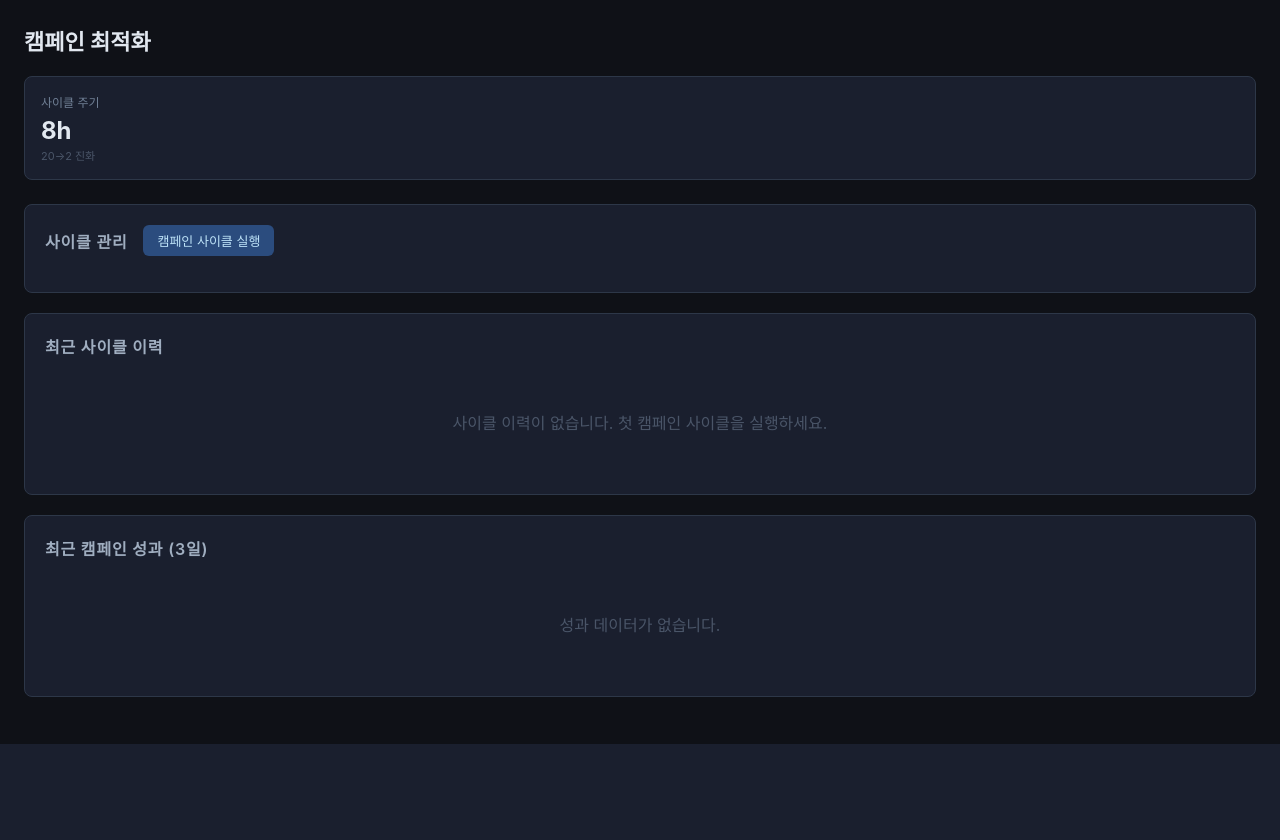
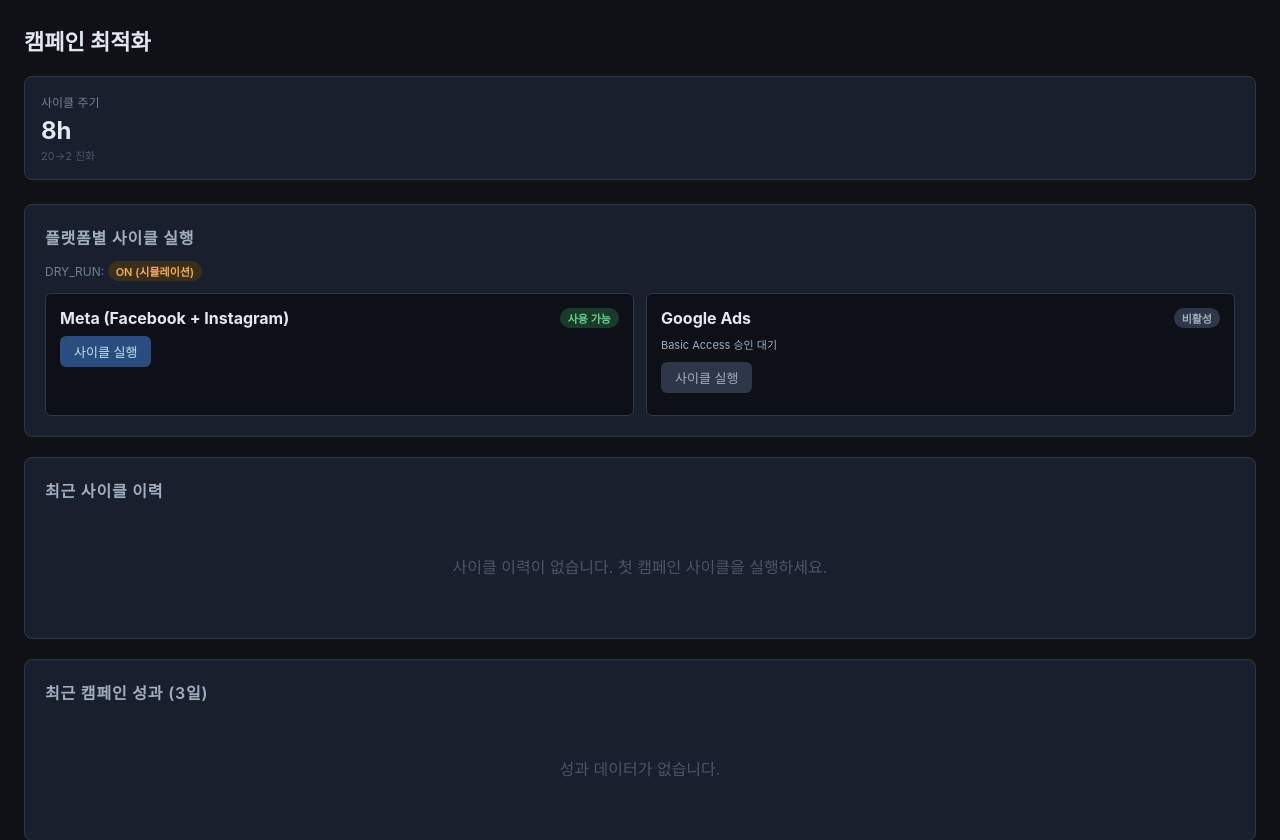
Before and after one commit to mdhong13/ad-optimizer, a FastAPI app: page /campaigns in a window 1280 px wide. Shown: the part 56-896 px from the top of the page. Before the commit the page ends 800 px from the top, so only its background shows below. Run offline with FastAPI, Linux system fonts and the light colour scheme; data that the repository does not hold is empty.

Commit message:
Split campaign cycle execution by platform
- tasks.py: add run_campaign_cycle_meta() and run_campaign_cycle_google()
- campaigns.py route: /run-cycle/{platform} dispatches to platform-specific task
- campaigns.html: per-platform card with Enable/Disable state and DRY_RUN indicator

Google Ads is gated behind PLATFORM_CONFIG.enabled=False until Basic Access approved.

Co-Authored-By: Claude Opus 4.6 <noreply@anthropic.com>

```diff
--- a/web/routes/campaigns.py
+++ b/web/routes/campaigns.py
@@ -1,11 +1,27 @@
-from fastapi import APIRouter, Request, BackgroundTasks
+from fastapi import APIRouter, Request, BackgroundTasks, HTTPException
 from fastapi.templating import Jinja2Templates
 from pathlib import Path
 
 from storage.db import get_latest_cycle, get_collection, get_recent_performance
+from config.settings import settings
 
 router = APIRouter(prefix="/campaigns")
 templates = Jinja2Templates(directory=str(Path(__file__).parent.parent / "templates"))
+
+# 플랫폼별 사용 가능 상태
+PLATFORM_CONFIG = {
+    "meta": {
+        "name": "Meta (Facebook + Instagram)",
+        "enabled": True,
+        "task": "run_campaign_cycle_meta",
+    },
+    "google": {
+        "name": "Google Ads",
+        "enabled": False,  # Basic Access 승인 후 True로 변경
+        "task": "run_campaign_cycle_google",
+        "note": "Basic Access 승인 대기",
+    },
+}
 
 
 @router.get("")
@@ -37,17 +53,29 @@ async def campaigns_page(request: Request):
         "cycles": cycles,
         "performance": performance[:20],
         "platform_summary": platform_summary,
+        "platforms": PLATFORM_CONFIG,
+        "dry_run": settings.DRY_RUN,
     })
 
 
-@router.post("/run-cycle")
-async def run_cycle(background_tasks: BackgroundTasks, platform: str = "meta"):
-    """캠페인 최적화 사이클 수동 실행"""
+@router.post("/run-cycle/{platform}")
+async def run_cycle(platform: str, background_tasks: BackgroundTasks):
+    """플랫폼별 캠페인 최적화 사이클 수동 실행"""
+    if platform not in PLATFORM_CONFIG:
+        raise HTTPException(status_code=400, detail=f"Unknown platform: {platform}")
+    cfg = PLATFORM_CONFIG[platform]
+    if not cfg["enabled"]:
+        raise HTTPException(status_code=403, detail=f"{cfg['name']} 비활성화: {cfg.get('note', '')}")
+
+    task_name = cfg["task"]
+
     def _run():
-        from scheduler.tasks import run_campaign_cycle
-        run_campaign_cycle()
+        import scheduler.tasks as t
+        func = getattr(t, task_name)
+        func()
+
     background_tasks.add_task(_run)
-    return {"triggered": True, "task": "campaign_cycle", "platform": platform}
+    return {"triggered": True, "task": task_name, "platform": platform, "platform_name": cfg["name"]}
 
 
 @router.get("/api/cycles")
--- a/web/templates/campaigns.html
+++ b/web/templates/campaigns.html
@@ -20,19 +20,45 @@
   </div>
 </div>
 
-<!-- 수동 실행 -->
+<!-- 플랫폼별 사이클 실행 -->
 <div class="card">
-  <div style="display:flex; align-items:center; gap:16px; margin-bottom:16px;">
-    <h2 style="margin:0;">사이클 관리</h2>
-    <button class="btn btn-blue" onclick="runCycle()">캠페인 사이클 실행</button>
-    <span id="cycle-status" style="font-size:12px; color:#4a5568;"></span>
+  <h2 style="margin-top:0;">플랫폼별 사이클 실행</h2>
+  <div style="font-size:12px; color:#718096; margin-bottom:12px;">
+    DRY_RUN: <span class="badge {% if dry_run %}badge-yellow{% else %}badge-red{% endif %}">{{ 'ON (시뮬레이션)' if dry_run else 'OFF (실제 반영)' }}</span>
   </div>
 
-  <!-- 최근 사이클 -->
+  <div style="display:grid; grid-template-columns:repeat(auto-fit, minmax(280px, 1fr)); gap:12px;">
+    {% for key, cfg in platforms.items() %}
+    <div style="background:#0d1117; border:1px solid #2d3748; border-radius:6px; padding:14px;">
+      <div style="display:flex; justify-content:space-between; align-items:center; margin-bottom:8px;">
+        <strong>{{ cfg.name }}</strong>
+        {% if cfg.enabled %}
+          <span class="badge badge-green">사용 가능</span>
+        {% else %}
+          <span class="badge badge-gray">비활성</span>
+        {% endif %}
+      </div>
+      {% if cfg.get('note') %}
+      <div style="font-size:11px; color:#a0aec0; margin-bottom:10px;">{{ cfg.note }}</div>
+      {% endif %}
+      <button
+        class="btn {% if cfg.enabled %}btn-blue{% else %}btn-gray{% endif %}"
+        onclick="runCycle('{{ key }}', '{{ cfg.name }}')"
+        {% if not cfg.enabled %}disabled{% endif %}
+      >
+        사이클 실행
+      </button>
+      <div id="cycle-status-{{ key }}" style="font-size:11px; color:#4a5568; margin-top:8px;"></div>
+    </div>
+    {% endfor %}
+  </div>
+
+  <!-- 최근 사이클 요약 -->
   {% if latest_cycle %}
-  <div style="background:#0d1117; border:1px solid #2d3748; border-radius:6px; padding:16px; margin-bottom:16px;">
+  <div style="background:#0d1117; border:1px solid #2d3748; border-radius:6px; padding:16px; margin-top:16px;">
+    <div style="font-size:11px; color:#718096; margin-bottom:6px;">가장 최근 사이클</div>
     <div style="display:flex; gap:24px; flex-wrap:wrap; font-size:13px;">
-      <div><span style="color:#718096;">사이클:</span> {{ latest_cycle.get('cycle_id', 'N/A') }}</div>
+      <div><span style="color:#718096;">ID:</span> {{ latest_cycle.get('cycle_id', 'N/A') }}</div>
       <div><span style="color:#718096;">플랫폼:</span> {{ latest_cycle.get('platform', 'N/A') }}</div>
       <div><span style="color:#718096;">상태:</span>
         <span class="badge {% if latest_cycle.get('status') == 'completed' %}badge-green{% else %}badge-yellow{% endif %}">
@@ -108,11 +134,24 @@
 
 {% block scripts %}
 <script>
-async function runCycle() {
-  document.getElementById('cycle-status').textContent = '사이클 실행 중 (백그라운드)...';
-  const r = await fetch('/campaigns/run-cycle', {method:'POST'});
-  const data = await r.json();
-  document.getElementById('cycle-status').textContent = '사이클 시작됨. 완료 후 새로고침하세요.';
+async function runCycle(platform, platformName) {
+  const statusEl = document.getElementById('cycle-status-' + platform);
+  statusEl.textContent = platformName + ' 사이클 실행 중...';
+  statusEl.style.color = '#d69e2e';
+  try {
+    const r = await fetch('/campaigns/run-cycle/' + platform, {method:'POST'});
+    const data = await r.json();
+    if (r.ok) {
+      statusEl.textContent = '사이클 시작됨. 완료 후 새로고침하세요.';
+      statusEl.style.color = '#48bb78';
+    } else {
+      statusEl.textContent = '에러: ' + (data.detail || '실패');
+      statusEl.style.color = '#f56565';
+    }
+  } catch (e) {
+    statusEl.textContent = '에러: ' + e.message;
+    statusEl.style.color = '#f56565';
+  }
 }
 </script>
 {% endblock %}
```
Also changed, not shown: scheduler/tasks.py (+33 -14 lines).
